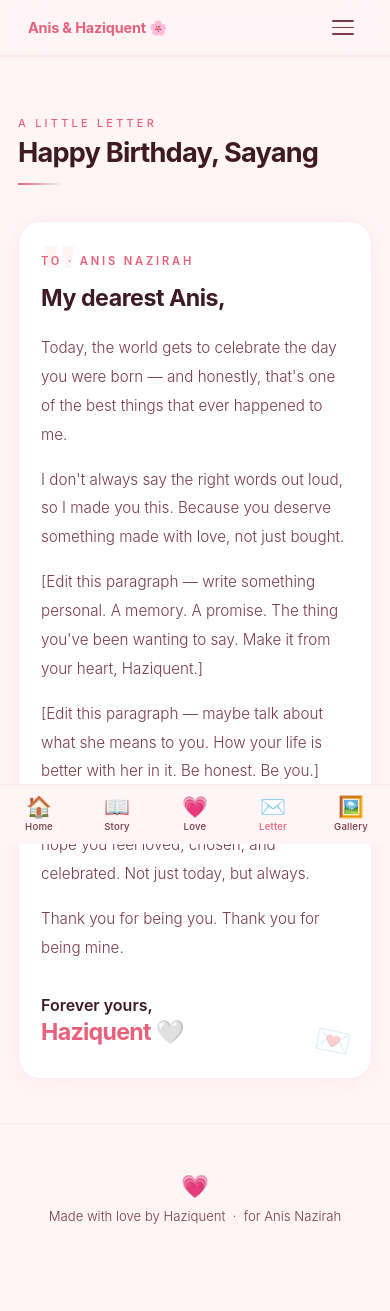
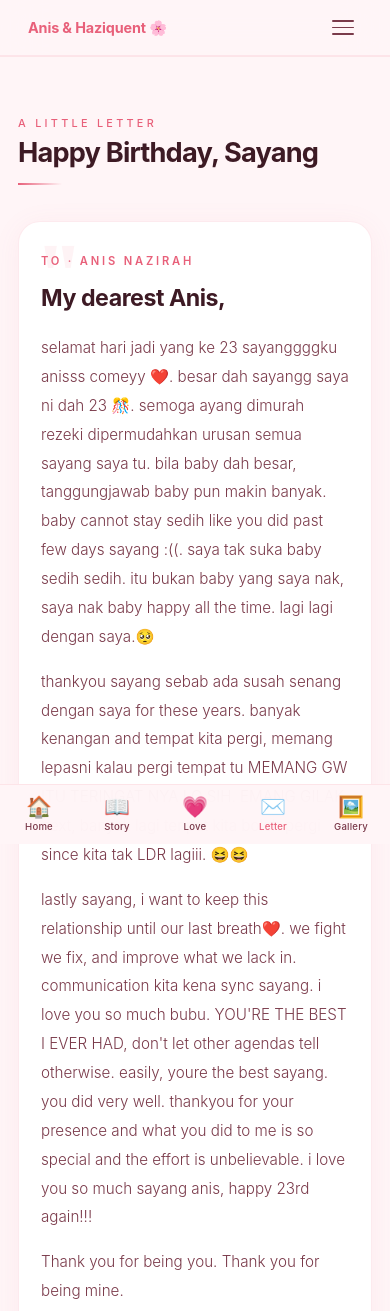
Before and after one commit to heykalmzln/nisebeday, a plain HTML site: page letter.html in a window 390 px wide. Shown: the top 1311 px of the page. Drawn offline with Linux system fonts and the light colour scheme.

Commit message:
Add files via upload

```diff
--- a/letter.html
+++ b/letter.html
@@ -1,5 +1,6 @@
 <!DOCTYPE html>
 <html lang="en">
+
 <head>
   <meta charset="UTF-8">
   <meta name="viewport" content="width=device-width,initial-scale=1.0,viewport-fit=cover">
@@ -7,54 +8,138 @@
   <title>Birthday Letter · Anis & Haziquent</title>
   <link rel="stylesheet" href="shared.css">
   <style>
-.letter-outer{max-width:620px;margin:0 auto;}
-.letter-wrap{
-  background:#fff;
-  border:1px solid rgba(244,160,176,.22);
-  border-radius:22px;padding:44px 36px;
-  box-shadow:0 4px 28px rgba(232,96,122,.07);
-  position:relative;overflow:hidden;
-  opacity:0;transform:translateY(24px) scale(.98);
-  transition:opacity .65s ease,transform .65s ease;
+    .letter-outer {
+      max-width: 620px;
+      margin: 0 auto;
     }
-.letter-wrap.in{opacity:1;transform:translateY(0) scale(1);}
-.letter-wrap::before{
-  content:'"';position:absolute;top:10px;left:20px;
-  font-size:7rem;line-height:1;font-weight:700;
-  color:rgba(244,160,176,.12);font-family:Georgia,serif;pointer-events:none;
+
+    .letter-wrap {
+      background: #fff;
+      border: 1px solid rgba(244, 160, 176, .22);
+      border-radius: 22px;
+      padding: 44px 36px;
+      box-shadow: 0 4px 28px rgba(232, 96, 122, .07);
+      position: relative;
+      overflow: hidden;
+      opacity: 0;
+      transform: translateY(24px) scale(.98);
+      transition: opacity .65s ease, transform .65s ease;
     }
-.letter-to{font-size:.7rem;font-weight:600;letter-spacing:.25em;text-transform:uppercase;color:var(--pink);margin-bottom:16px;}
-.letter-greeting{font-size:1.45rem;font-weight:700;letter-spacing:-.02em;color:var(--text);margin-bottom:22px;}
-.letter-body{font-size:.95rem;line-height:1.9;color:var(--text-mid);font-weight:300;}
-.letter-body p+p{margin-top:16px;}
-.letter-sign{margin-top:32px;font-size:1rem;font-weight:600;color:var(--text);}
-.letter-sign .name{font-size:1.45rem;font-weight:700;letter-spacing:-.03em;color:var(--pink);display:block;margin-top:3px;}
-.stamp{position:absolute;bottom:20px;right:20px;font-size:1.8rem;opacity:.25;transform:rotate(12deg);}
-@media(max-width:640px){.letter-wrap{padding:32px 22px;}.letter-wrap::before{font-size:5rem;}}
+
+    .letter-wrap.in {
+      opacity: 1;
+      transform: translateY(0) scale(1);
+    }
+
+    .letter-wrap::before {
+      content: '"';
+      position: absolute;
+      top: 10px;
+      left: 20px;
+      font-size: 7rem;
+      line-height: 1;
+      font-weight: 700;
+      color: rgba(244, 160, 176, .12);
+      font-family: Georgia, serif;
+      pointer-events: none;
+    }
+
+    .letter-to {
+      font-size: .7rem;
+      font-weight: 600;
+      letter-spacing: .25em;
+      text-transform: uppercase;
+      color: var(--pink);
+      margin-bottom: 16px;
+    }
+
+    .letter-greeting {
+      font-size: 1.45rem;
+      font-weight: 700;
+      letter-spacing: -.02em;
+      color: var(--text);
+      margin-bottom: 22px;
+    }
+
+    .letter-body {
+      font-size: .95rem;
+      line-height: 1.9;
+      color: var(--text-mid);
+      font-weight: 300;
+    }
+
+    .letter-body p+p {
+      margin-top: 16px;
+    }
+
+    .letter-sign {
+      margin-top: 32px;
+      font-size: 1rem;
+      font-weight: 600;
+      color: var(--text);
+    }
+
+    .letter-sign .name {
+      font-size: 1.45rem;
+      font-weight: 700;
+      letter-spacing: -.03em;
+      color: var(--pink);
+      display: block;
+      margin-top: 3px;
+    }
+
+    .stamp {
+      position: absolute;
+      bottom: 20px;
+      right: 20px;
+      font-size: 1.8rem;
+      opacity: .25;
+      transform: rotate(12deg);
+    }
+
+    @media(max-width:640px) {
+      .letter-wrap {
+        padding: 32px 22px;
+      }
+
+      .letter-wrap::before {
+        font-size: 5rem;
+      }
+    }
   </style>
 </head>
+
 <body>
   <nav class="topnav">
     <a class="nav-brand" href="home.html">Anis & Haziquent 🌸</a>
     <button class="nav-toggle" id="nt" onclick="toggleMenu()"><span></span><span></span><span></span></button>
     <ul class="nav-links">
-    <li><a href="home.html">Home</a></li><li><a href="story.html">Our Story</a></li><li><a href="reasons.html">Why I Love You</a></li><li><a href="letter.html" class="active">Letter</a></li><li><a href="gallery.html">Gallery</a></li>
+      <li><a href="home.html">Home</a></li>
+      <li><a href="story.html">Our Story</a></li>
+      <li><a href="reasons.html">Why I Love You</a></li>
+      <li><a href="letter.html" class="active">Letter</a></li>
+      <li><a href="gallery.html">Gallery</a></li>
     </ul>
   </nav>
-<div class="nav-dropdown" id="nd"><ul>
+  <div class="nav-dropdown" id="nd">
+    <ul>
       <li><a href="home.html">🏠&nbsp; Home</a></li>
       <li><a href="story.html">📖&nbsp; Our Story</a></li>
       <li><a href="reasons.html">💗&nbsp; Why I Love You</a></li>
       <li><a href="letter.html" class="active">✉️&nbsp; Birthday Letter</a></li>
       <li><a href="gallery.html">🖼️&nbsp; Gallery</a></li>
-</ul></div>
-<nav class="bottom-nav"><ul>
+    </ul>
+  </div>
+  <nav class="bottom-nav">
+    <ul>
       <li><a href="home.html"><span class="bn-icon">🏠</span><span class="bn-label">Home</span></a></li>
       <li><a href="story.html"><span class="bn-icon">📖</span><span class="bn-label">Story</span></a></li>
       <li><a href="reasons.html"><span class="bn-icon">💗</span><span class="bn-label">Love</span></a></li>
-  <li><a href="letter.html" class="active"><span class="bn-icon">✉️</span><span class="bn-label">Letter</span></a></li>
+      <li><a href="letter.html" class="active"><span class="bn-icon">✉️</span><span class="bn-label">Letter</span></a>
+      </li>
       <li><a href="gallery.html"><span class="bn-icon">🖼️</span><span class="bn-label">Gallery</span></a></li>
-</ul></nav>
+    </ul>
+  </nav>
 
   <div class="page">
     <div class="section">
@@ -66,11 +151,19 @@
           <div class="letter-to">To · Anis Nazirah</div>
           <div class="letter-greeting">My dearest Anis,</div>
           <div class="letter-body">
-          <p>Today, the world gets to celebrate the day you were born — and honestly, that's one of the best things that ever happened to me.</p>
-          <p>I don't always say the right words out loud, so I made you this. Because you deserve something made with love, not just bought.</p>
-          <p>[Edit this paragraph — write something personal. A memory. A promise. The thing you've been wanting to say. Make it from your heart, Haziquent.]</p>
-          <p>[Edit this paragraph — maybe talk about what she means to you. How your life is better with her in it. Be honest. Be you.]</p>
-          <p>On your birthday and every day after — I hope you feel loved, chosen, and celebrated. Not just today, but always.</p>
+            <p>selamat hari jadi yang ke 23 sayanggggku anisss comeyy ❤️. besar dah sayangg saya ni dah 23 🎊. semoga
+              ayang dimurah rezeki dipermudahkan urusan semua sayang saya tu. bila baby dah besar, tanggungjawab baby
+              pun makin banyak. baby cannot stay sedih like you did past few days sayang :((. saya tak suka baby sedih
+              sedih. itu bukan baby yang saya nak, saya nak baby happy all the time. lagi lagi dengan saya.🥺</p>
+            <p>thankyou sayang sebab ada susah senang dengan saya for these years. banyak kenangan and tempat kita
+              pergi, memang lepasni kalau pergi tempat tu MEMANG GW ITU TERINGAT NYA LO SIH. EMANG GILAK. next, banyak
+              lagi tenpat kita boleh pergi since kita tak LDR lagiii. 😆😆</p>
+            <p>lastly sayang, i want to keep this relationship until our last breath❤️. we fight we fix, and improve
+              what we lack in. communication kita kena sync sayang. i love you so much bubu. YOU'RE THE BEST I EVER HAD,
+              don't let other agendas tell otherwise. easily, youre the best sayang. you did very well. thankyou for
+              your presence and what you did to me is so special and the effort is unbelievable. i love you so much
+              sayang anis, happy 23rd again!!!</p>
+
             <p>Thank you for being you. Thank you for being mine.</p>
           </div>
           <div class="letter-sign">Forever yours,<span class="name">Haziquent 🤍</span></div>
@@ -81,13 +174,14 @@
     <footer><span class="heart">💗</span>Made with love by Haziquent &nbsp;·&nbsp; for Anis Nazirah</footer>
   </div>
   <script>
-function toggleMenu(){document.getElementById('nt').classList.toggle('open');document.getElementById('nd').classList.toggle('open');}
-document.querySelectorAll('.nav-dropdown a').forEach(a=>a.addEventListener('click',()=>{document.getElementById('nt').classList.remove('open');document.getElementById('nd').classList.remove('open');}));
-const obs=new IntersectionObserver(es=>es.forEach(e=>{if(e.isIntersecting)e.target.classList.add('in');}),{threshold:.08});
-document.querySelectorAll('.reveal,#letter').forEach(el=>obs.observe(el));
-function navTo(h){document.body.classList.add('fade-out');setTimeout(()=>location.href=h,320);}
-document.addEventListener('DOMContentLoaded',()=>{document.querySelectorAll('a[href]').forEach(a=>{const h=a.getAttribute('href');if(h&&!h.startsWith('http')&&h.endsWith('.html'))a.addEventListener('click',e=>{e.preventDefault();navTo(h);});});});
-window.addEventListener('pageshow',()=>{document.body.style.opacity='0';requestAnimationFrame(()=>requestAnimationFrame(()=>{document.body.style.transition='opacity .4s ease';document.body.style.opacity='1';}));});
+    function toggleMenu() { document.getElementById('nt').classList.toggle('open'); document.getElementById('nd').classList.toggle('open'); }
+    document.querySelectorAll('.nav-dropdown a').forEach(a => a.addEventListener('click', () => { document.getElementById('nt').classList.remove('open'); document.getElementById('nd').classList.remove('open'); }));
+    const obs = new IntersectionObserver(es => es.forEach(e => { if (e.isIntersecting) e.target.classList.add('in'); }), { threshold: .08 });
+    document.querySelectorAll('.reveal,#letter').forEach(el => obs.observe(el));
+    function navTo(h) { document.body.classList.add('fade-out'); setTimeout(() => location.href = h, 320); }
+    document.addEventListener('DOMContentLoaded', () => { document.querySelectorAll('a[href]').forEach(a => { const h = a.getAttribute('href'); if (h && !h.startsWith('http') && h.endsWith('.html')) a.addEventListener('click', e => { e.preventDefault(); navTo(h); }); }); });
+    window.addEventListener('pageshow', () => { document.body.style.opacity = '0'; requestAnimationFrame(() => requestAnimationFrame(() => { document.body.style.transition = 'opacity .4s ease'; document.body.style.opacity = '1'; })); });
   </script>
 </body>
+
 </html>
```
Also changed, not shown: gallery.html (+21 -27 lines), cantik.jpg (added), gameon.jpg (added), meriah.jpg (added), upm.jpg (added). Lines whose indentation alone changed are shown as unchanged.
